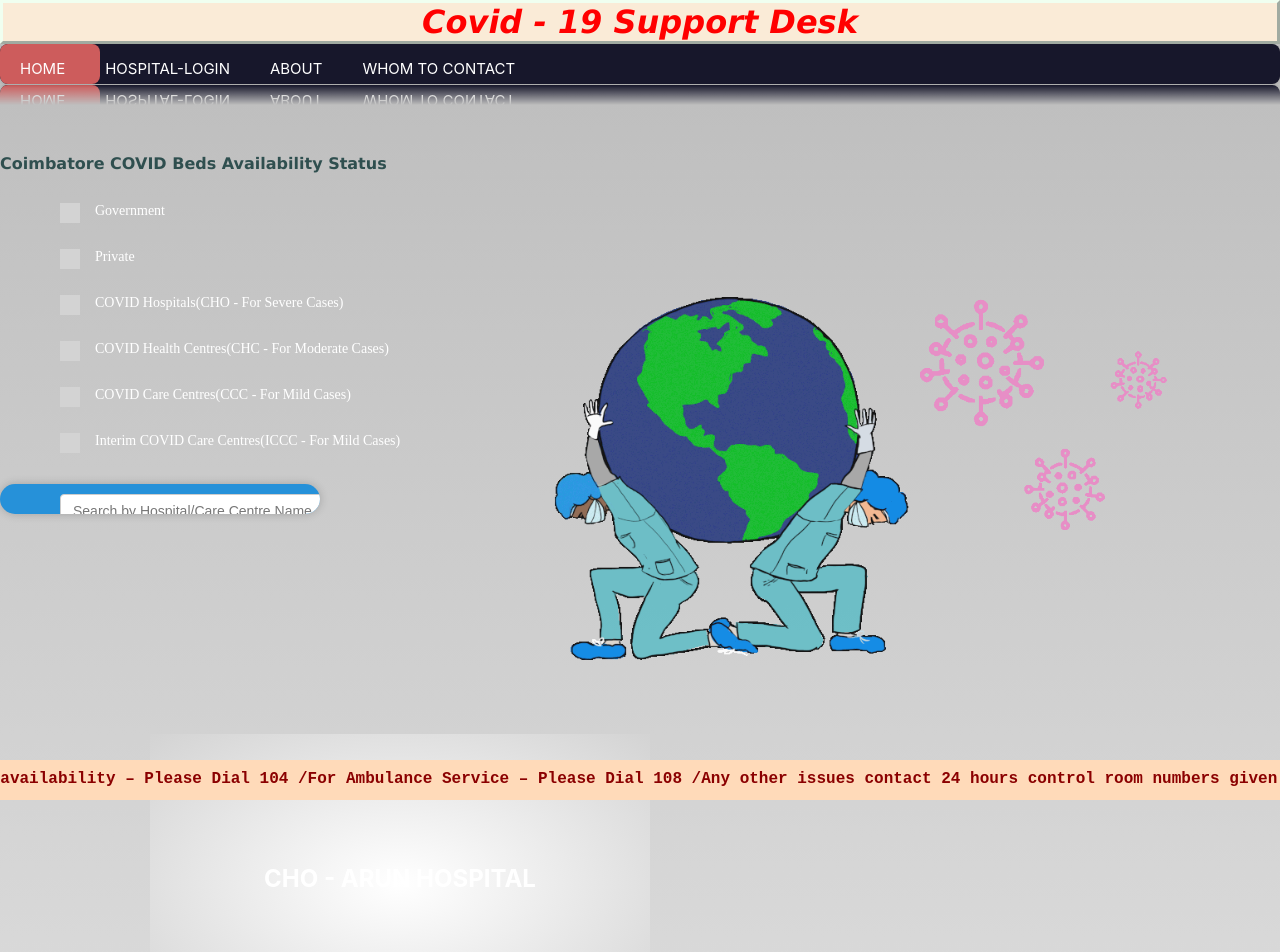
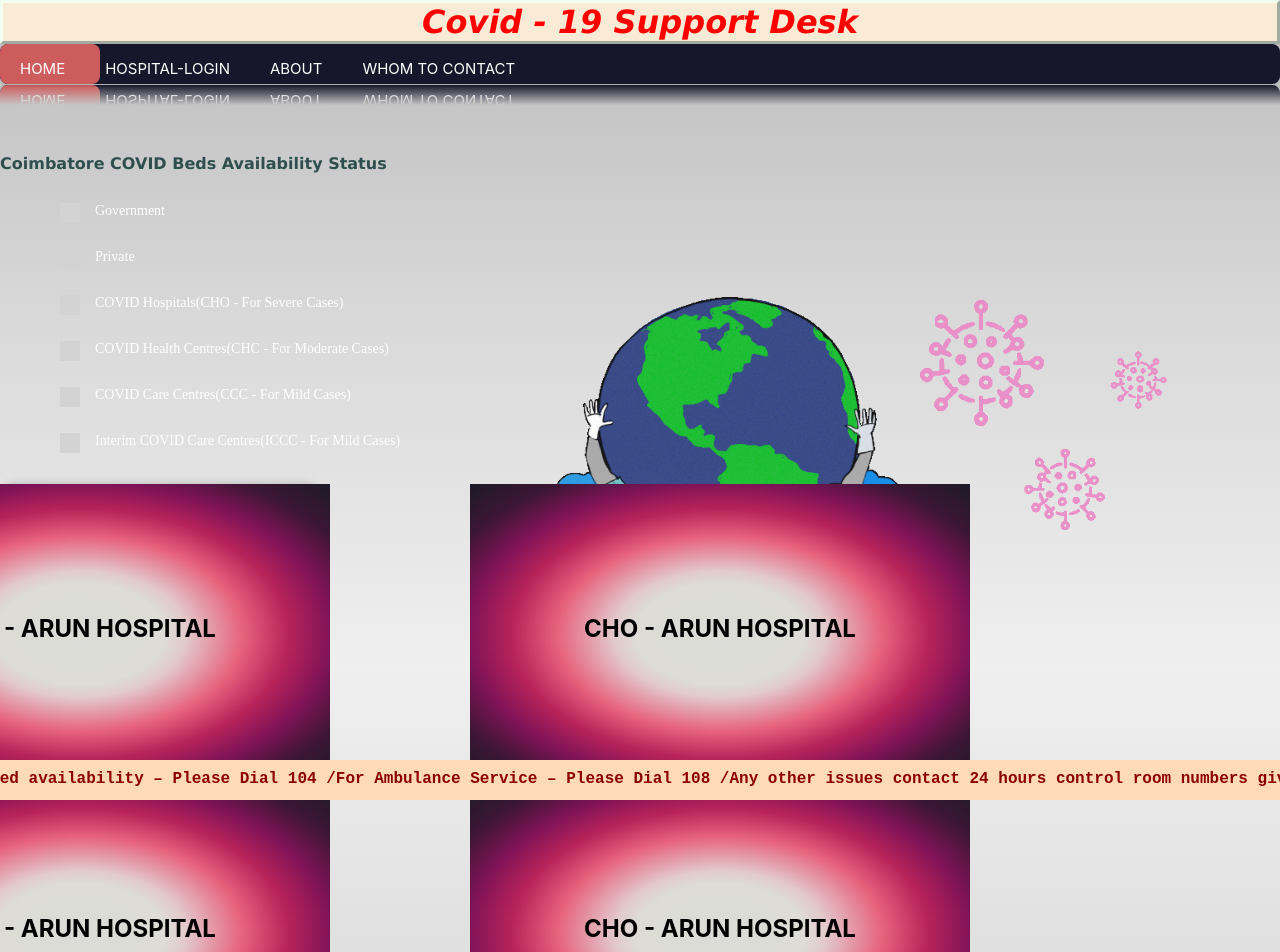
Before and after one commit to RoshiniSukumar/Covid-19-Support-Desk, a React (Create React App) app: page / in a window 1280 px wide. Shown: the top 952 px of the page. Built offline with nearby package versions, Linux system fonts and the light colour scheme.

Commit message:
cards css

```diff
--- a/src/components/function/Cards.css
+++ b/src/components/function/Cards.css
@@ -1,267 +1,4 @@
-/*.boxs{
-    position:absolute ;
-    top:650px;
-    left:200px;
-    transform:translate(-50%,-50%);
-    width:350px;
-    height:220px ;
-    background-image:radial-gradient(dodgerblue,white) ;
-    overflow: hidden;
 
-}
-.figure{
-    width:100%;
-    transition:.5s;
-
-}
-.figure h2{
-    width:100%;
-    transition:.5s;
-    color:blue;
-    text-align:center;
-    padding:60px;
-    font-family:'Times New Roman', Times, serif;
-
-}
-.boxs:hover .figure h2{
-     transform:rotate(-10deg) scale(1.3);
-     opacity:.1;
-}
-.caption{
-    position: absolute;
-    top:40px;
-    left:40px;
-    right:40px;
-    bottom:40px;
-}
-.about{
-    position:absolute;
-    top:50%;
-    transform:translateY(-50%);
-    z-index:1;
-    padding:20px;
-    opacity:0;
-    text-align: center;
-    color:deeppink;
-    font-weight: bold;
-    font-family: 'Times New Roman', Times, serif;
-}
-.boxs:hover .about{
-    opacity:1;
-}
-.about table{
-    color:black;
-    margin:20px 0 0;
-    padding:0;
-    font-size: 10px;
-    font-weight:200;
-    font-family: 'Lucida Sans', 'Lucida Sans Regular', 'Lucida Grande', 'Lucida Sans Unicode', Geneva, Verdana, sans-serif;
-}
-.caption:before{
-    content: '';
-    position: absolute;
-    top:0;
-    left:0;
-    width:100%;
-    height:100%;
-    border-top:1px solid #fff;
-    border-bottom: 1px solid #fff;
-    box-sizing: border-box;
-    transition: .5s;
-    transform: scale(0,1);
-}
-.boxs:hover .caption:before{
-    transform:scale(1,1);
-}
-.caption:after{
-    content: '';
-    position: absolute;
-    top:0;
-    left:0;
-    width:100%;
-    height:100%;
-    border-top:1px solid #fff;
-    border-bottom: 1px solid #fff;
-    box-sizing: border-box;
-    transition: .5s;
-    transform: scale(1,0,);
-}
-.boxs:hover .caption:after{
-    transform:scale(1,1);
-}*/
-
-/*.center{
-    display: flex;
-    justify-content: center;
-    align-items: center;
-}
-.main center{
-    width:100%;
-    height:100vh;
-    background: blue;
-}
-.bx{
-    width: 550px;
-    height:550px;
-    position: relative;
-    cursor: pointer;
-    margin: 20px;
-    overflow: hidden;
-}
-.bx h2{
-    width:100%;
-    height:100%;
-    transition: all .5s;
-}
-.content center{
-    position: relative;
-    top:50%;
-    left:50%;
-    transform: translate(-50%,-50%);
-    width:300px;
-    height:300px;
-    background:black;
-    flex-direction: column;
-    color:red;
-    clip-path: circle(0% at 50% 50%);
-    transition: all .5s;
-
-}
-.bx:hover .content center{
-    clip-path:circle(100% at 50% 50%);
-}
-.bx:hover h2{
-    filter:blur(10px);
-    transform: scale(1.1);
-}
-.content center table{
-    margin:10px 0 0 15px;
-}*/
-
-/*.fully{
-    position: relative;
-    width: 100px;
-    display: flex;
-    justify-content: center;
-    align-items: center;
-    flex-wrap: wrap;
-    padding: 30px;
-}*/
-/*.box1{
-    position: relative;
-    top:300px;
-    left:100px;
-    width:300px;
-    height:200px;
-    display:flex;
-    justify-content: center;
-    align-content: center;
-    margin: 40px;
-    background:white;
-    transition: 0.8s ease-in-out;
-    cursor: pointer;
-    padding: 30px;
-}
-
-.box1:hover{
-    height: 300px;
-}
-
-.box1 imgBx{
-    position: absolute;
-
-    left:0;
-    width:200px;
-    height:100px;
-    padding: 10px;
-    box-sizing:content-box;
-}
-
-.box1 .imgBx h2{
-    max-width: 200px;
-    opacity: 0.2;
-    transition: 0.5s;
-    text-align: center;
-    background-color: #fff;
-}
-
-.box1:hover .imgBx h2{
-    opacity: 1;
-}
-
-.box1:before{
-    content: '';
-    position: absolute;
-    top: -2px;
-    left: -2px;
-    right: -2px;
-    bottom: -2px;
-    background:#fff;
-    z-index: -1;
-}
-
-.box1:after{
-    content: '';
-    position: absolute;
-    top: -2px;
-    left: -2px;
-    right: -2px;
-    bottom: -2px;
-    background:#fff;
-    z-index: -2;
-    filter: blur(40px);
-}
-
-.box1:before,
-.box1:after{
-    background: linear-gradient(235deg,#89ff00,#010615,#00bcd4);
-}
-
-.box1:nth-child(2):before,
-.box1:nth-child(2):after{
-    background: linear-gradient(235deg,#ff005e,#010615,#fbff00);
-}
-
-.box1:nth-child(3):before,
-.box1:nth-child(3):after{
-    background: linear-gradient(235deg,#772aff,#010615,#2196F3);
-}
-
-.box1 .content1
-{
-    position: absolute;
-    bottom: 0;
-    left: 10px;
-    right: 10px;
-    bottom: 10px;
-    height: 90px;
-    background:black;
-    display: flex;
-    justify-content: center;
-    align-items: center;
-    text-align: center;
-    opacity: 0;
-    transition: 0.5s;
-}
-
-.box1:hover .content1{
-    opacity: 1;
-}
-
-.box1 .content1 table{
-    font-size: 20px;
-    color: white;
-    font-weight: 500;
-    line-height: 20px;
-    letter-spacing: 1px;
-}
-
-.box .content h2 td,th{
-    font-size: 14px;
-    color: white;
-    font-weight: 200;
-    letter-spacing: 2px;
-}*/
 
 .center{
     display:flex;
@@ -270,17 +7,16 @@
 }
 .main{
     width: 100%;
-    height: 100vh;
+    height: 100%;
 }
 .box{
     width:500px;
     height:300px;
-    background:radial-gradient(white,linen);
-    box-shadow:grey;
+    background-image: linear-gradient(-20deg, #616161 0%, #9bc5c3 100%);
+    box-shadow:rgb(92, 87, 87);
     position: relative;
     right:240px;
     overflow: hidden;
-
 }
 .box .hname{
     position: absolute;
@@ -288,16 +24,16 @@
     left:0;
     width:500px;
     height:300px;
-    background:radial-gradient(white,lightgrey);
+    background-image: radial-gradient(  #dbdcd7 0%, #dddcd7 24%, #e2c9cc 30%, #e7627d 46%, #b8235a 59%, #801357 71%, #3d1635 84%, #1c1a27 100%);
     transition: all 2s;
     white-space: nowrap;
     text-align: center;
+    padding-top: 130px;
+    color:black;
 
-    padding-top: 130px;
 }
 .box:hover .hname{
     top:-130px;
-
     left:20%;
     border-radius: 50%;
     width:50px;
@@ -306,20 +42,49 @@
 
 }
 .box .address{
-    margin:15px 0px 0px 25px;
+    margin:10px 70px 80px 10px;
     transform: translateY(200px);
+
     transition: all 1.1s;
     color:darkblue;
     font-family: 'Times New Roman', Times, serif;
 }
 .box:hover .address{
-    transform:translateY(0px);
+    transform:translateY(110px);
 }
-.box .beds{
-    margin:15px 30px 0px 30px;
-    color:maroon;
+.beds{
+    position: relative;
+    right:50px;
+
+}
+.boxcenter .beds{
+    margin:0px 50px 20px 10px;
+
+    color:green;
     text-align: center;
+
+
 }
 .box:hover .beds{
     transform: translateY(0px);
 }
+.bedfloat{
+     display: flex;
+     flex-direction: row;
+     align-items:  centre;
+
+}
+.cardalign{
+     margin-left: 150px;
+     margin-top: 100px;
+
+     position: relative;
+     left:200px;
+     top:50px;
+
+}
+/* .wrap{
+    height: auto;
+    margin-top:470px;
+    z-index:-1;
+} */
```
